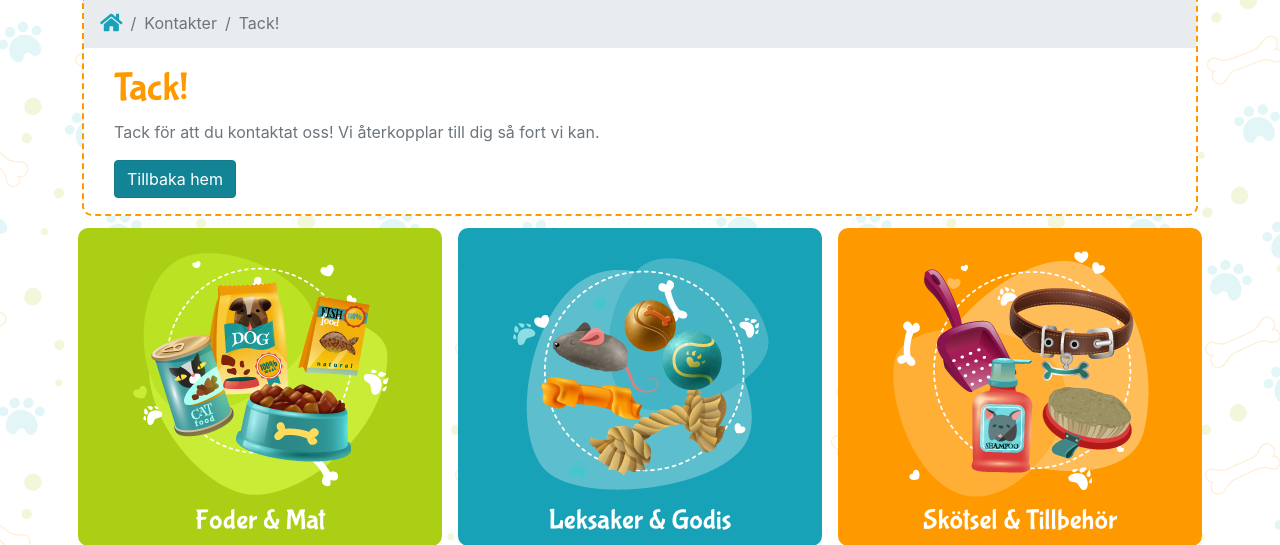
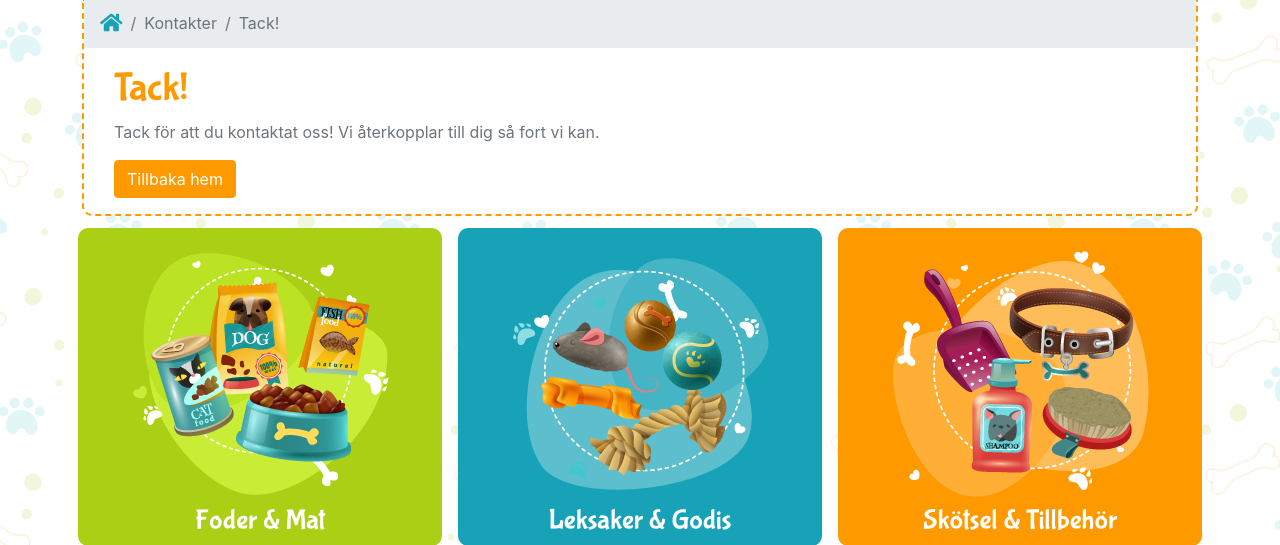
Before and after one commit to mila-nova/HundKatt, a PHP site: page /thanks.html in a window 1280 px wide, with the pointer over the restyled element. Shown: the part 301-846 px from the top of the page. Run offline with PHP 8.4, Linux system fonts and the light colour scheme; some libraries are stand-ins or nearby versions.

Commit message:
changed hover color for bootstrap buttons

```diff
--- a/css/main.css
+++ b/css/main.css
@@ -303,3 +303,17 @@ a#back-to-top:hover {
 p.attribution a {
     color: white;
 }
+
+/* Buttons hover  */
+
+.btn-info:hover {
+    background-color: #FF9900;
+    border-color: #FF9900;
+    background-color: var(--orange);
+    border-color: var(--orange);
+}
+
+a.bg-info:focus, a.bg-info:hover, button.bg-info:focus, button.bg-info:hover {
+    background-color: #FF9900 !important;
+    background-color: var(--orange) !important;
+}
```
